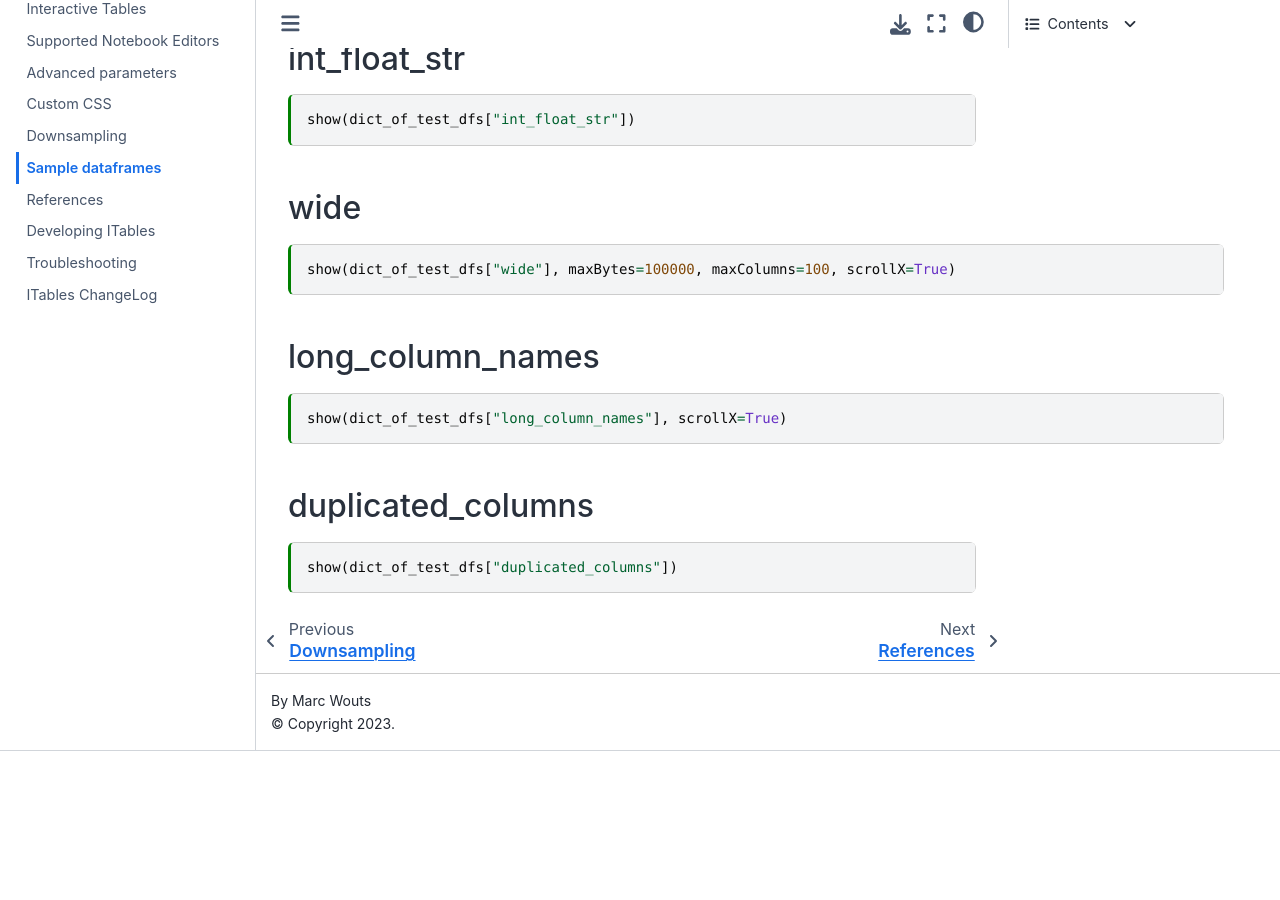
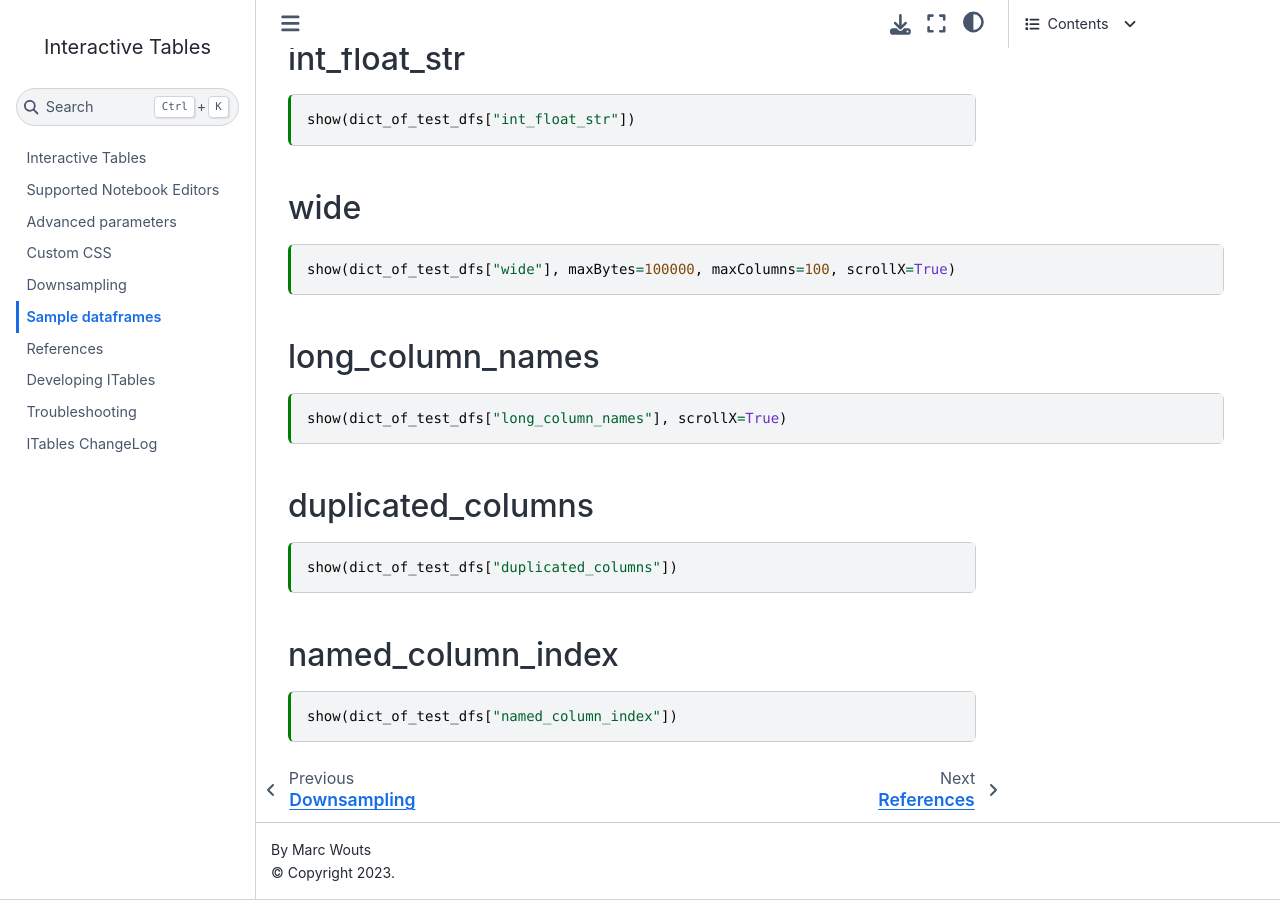
Before and after one commit to mwouts/itables, a Jupyter Book: the page built from docs/sample_dataframes.md, in a window 1280 px wide and 900 px high, scrolled down 2567 px. Built offline with Jupyter Book 1.0.4 settings and Sphinx 7.4.7 and the Sphinx Book theme 1.1.4, drawn with Linux system fonts in a browser that asks for light colours; before the commit the page ends 3318 px from its top, so only the background shows below that.

Commit message:
Add named_column_index sample df

````diff
--- a/docs/sample_dataframes.md
+++ b/docs/sample_dataframes.md
@@ -145,3 +145,9 @@ show(dict_of_test_dfs["long_column_names"], scrollX=True)
 ```{code-cell}
 show(dict_of_test_dfs["duplicated_columns"])
 ```
+
+## named_column_index
+
+```{code-cell}
+show(dict_of_test_dfs["named_column_index"])
+```
````
Also changed, not shown: 1 other file.
